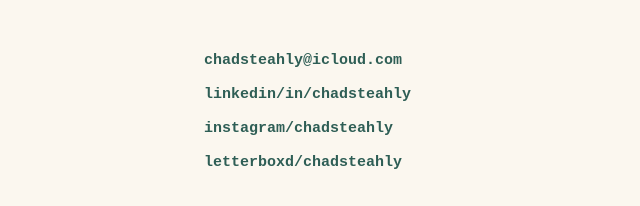
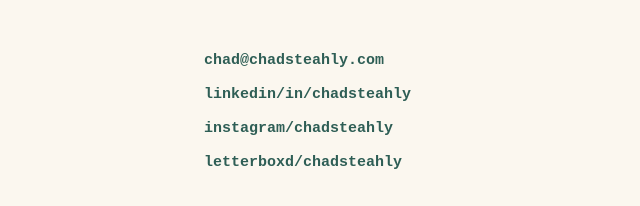
Before and after one commit to ChadSteahly/chadsteahly.github.io, a plain HTML site: page contact.html in a window 1280 px wide. Shown: the part 236-442 px from the top of the page, 0-640 px from the left. Drawn offline with Linux system fonts and the light colour scheme.

Commit message:
Add files via upload

```diff
--- a/contact.html
+++ b/contact.html
@@ -59,7 +59,7 @@
 
   <section class="section wrap" style="border-top:none;">
     <div class="contact-grid">
-      <a class="contact-link" href="mailto:chadsteahly@icloud.com">chadsteahly@icloud.com</a>
+      <a class="contact-link" href="mailto:chad@chadsteahly.com">chad@chadsteahly.com</a>
       <a class="contact-link" href="https://linkedin.com/in/chadsteahly" target="_blank" rel="noopener noreferrer" aria-label="linkedin/in/chadsteahly (opens in a new tab)">linkedin/in/chadsteahly</a>
       <a class="contact-link" href="https://instagram.com/chadsteahly" target="_blank" rel="noopener noreferrer" aria-label="instagram/chadsteahly (opens in a new tab)">instagram/chadsteahly</a>
       <a class="contact-link" href="https://letterboxd.com/chadsteahly/" target="_blank" rel="noopener noreferrer" aria-label="letterboxd/chadsteahly (opens in a new tab)">letterboxd/chadsteahly</a>
```
Also changed, not shown: about.html (+1 -1 lines), 1 other file.
